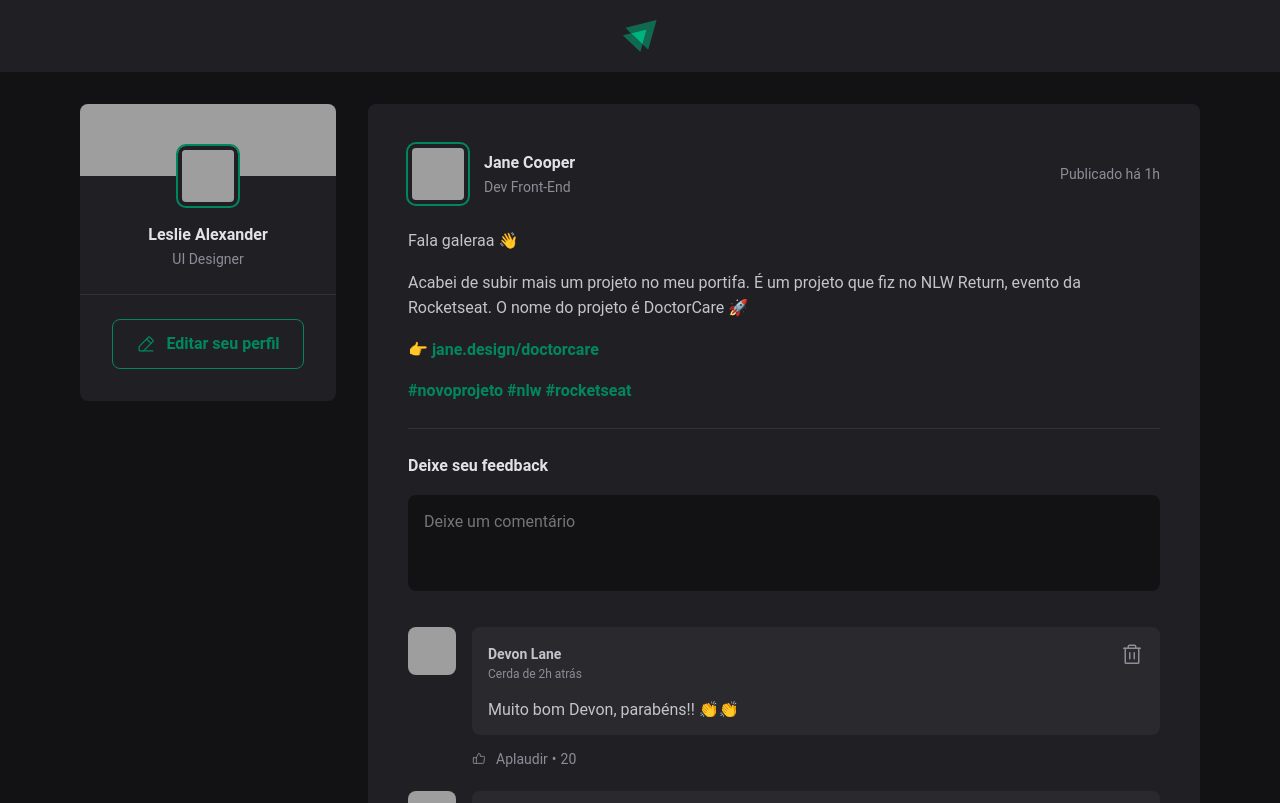
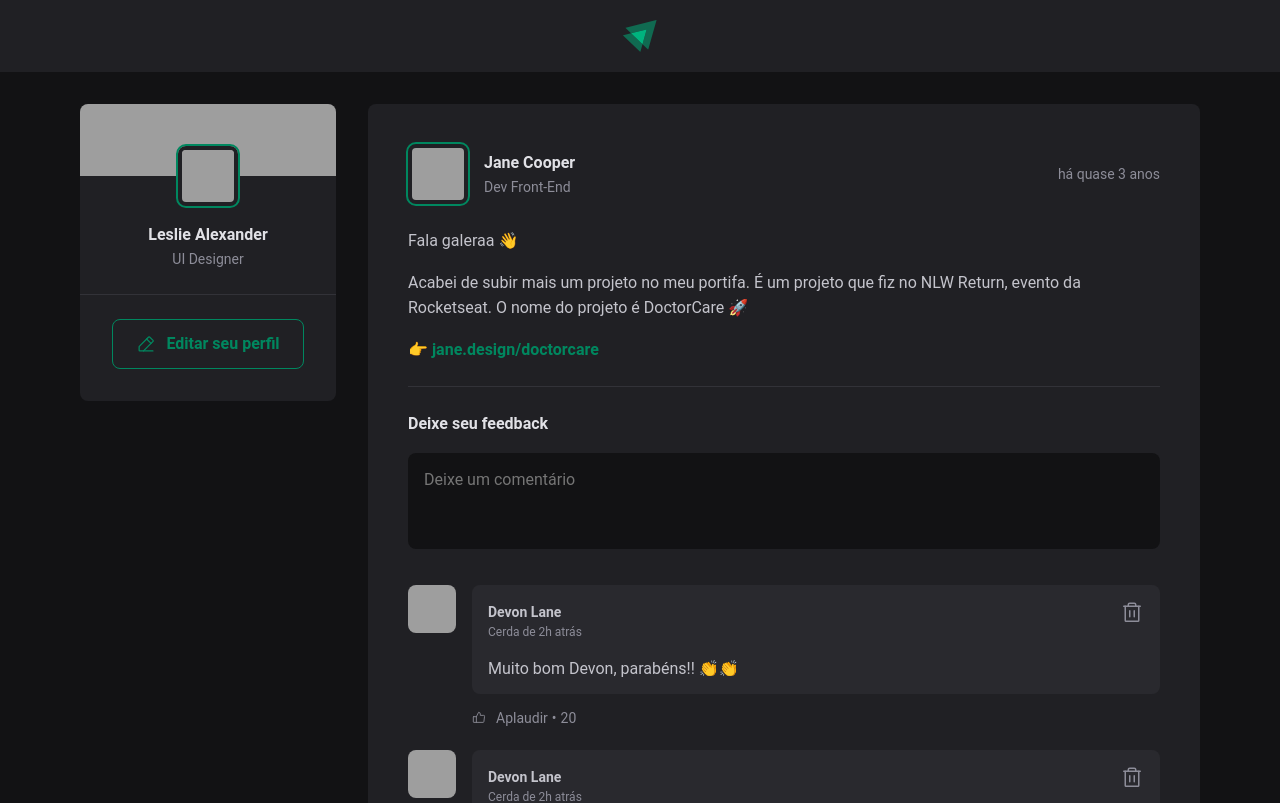
Before and after one commit to rafaelvieiracosta/ignite-feed, a React app: page / in a window 1280 px wide. Shown: the top 803 px of the page. Built offline with nearby package versions, Linux system fonts and the light colour scheme; grey boxes are pictures that could not be loaded; the HTML template or start-up script is replaced by a standard one.

Commit message:
feat: add first dynamic post data

```diff
--- a/package.json
+++ b/package.json
@@ -10,6 +10,7 @@
     "preview": "vite preview"
   },
   "dependencies": {
+    "date-fns": "^4.1.0",
     "phosphor-react": "^1.4.1",
     "react": "^19.0.0",
     "react-dom": "^19.0.0"
--- a/src/components/Post.jsx
+++ b/src/components/Post.jsx
@@ -1,42 +1,55 @@
+import { format, formatDistanceToNow } from "date-fns";
+import { ptBR } from "date-fns/locale/pt-BR";
+
 import { Avatar } from "./Avatar.jsx";
 import { Comment } from "./Comment.jsx";
 
 import styles from "./Post.module.css";
 
-export function Post() {
+export function Post({ author, publishedAt, content }) {
+  const publishedDateFormatted = format(
+    publishedAt,
+    "dd 'de' MMMM 'às' HH:mm'h'",
+    { locale: ptBR }
+  );
+
+  const publishedDateRelativeToNow = formatDistanceToNow(publishedAt, {
+    locale: ptBR,
+    addSuffix: true,
+  });
+
   return (
     <article className={styles.post}>
       <header>
         <div className={styles.author}>
-          <Avatar src="https://images.unsplash.com/photo-1438761681033-6461ffad8d80?q=50&w=200&auto=format&fit=crop&ixlib=rb-4.0.3&ixid=M3wxMjA3fDB8MHxwaG90by1wYWdlfHx8fGVufDB8fHx8fA%3D%3D" />
+          <Avatar src={author.avatarUrl} />
 
           <div className={styles.authorInfo}>
-            <strong>Jane Cooper</strong>
-            <span>Dev Front-End</span>
+            <strong>{author.name}</strong>
+            <span>{author.role}</span>
           </div>
         </div>
 
-        <time title="11 de Mais às 08:13" dateTime="2022-05-11 08:13:38">
-          Publicado há 1h
+        <time
+          title={publishedDateFormatted}
+          dateTime={publishedAt.toISOString()}
+        >
+          {publishedDateRelativeToNow}
         </time>
       </header>
 
       <div className={styles.content}>
-        <p>Fala galeraa 👋</p>
-
-        <p>
-          Acabei de subir mais um projeto no meu portifa. É um projeto que fiz
-          no NLW Return, evento da Rocketseat. O nome do projeto é DoctorCare 🚀
-        </p>
-
-        <p>
-          👉 <a href="#">jane.design/doctorcare</a>
-        </p>
-
-        <p>
-          <a href="#">#novoprojeto</a> <a href="#">#nlw</a>{" "}
-          <a href="#">#rocketseat</a>
-        </p>
+        {content.map((item) => {
+          if (item.type === "paragraph") {
+            return <p>{item.content}</p>;
+          } else if (item.type === "link") {
+            return (
+              <p>
+                <a href="#">{item.content}</a>
+              </p>
+            );
+          }
+        })}
       </div>
 
       <form className={styles.commentForm}>
```
Also changed, not shown: 1 other file (tests, documents, lock files or other folders).
